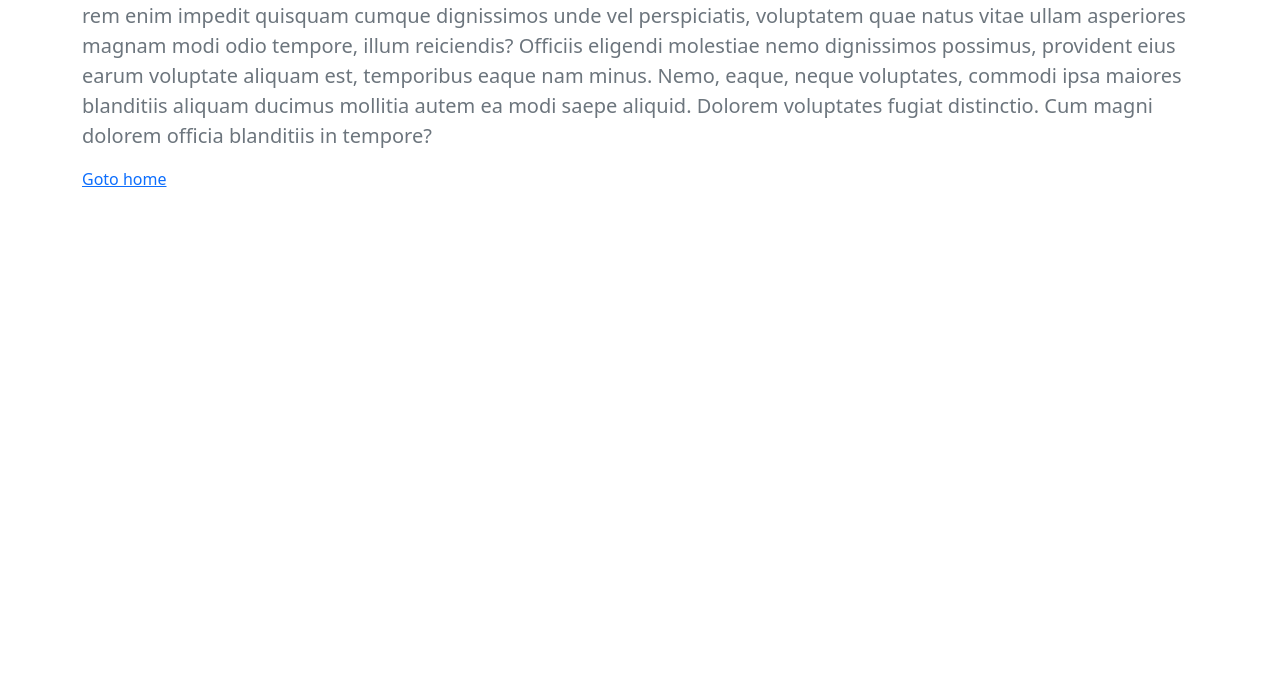
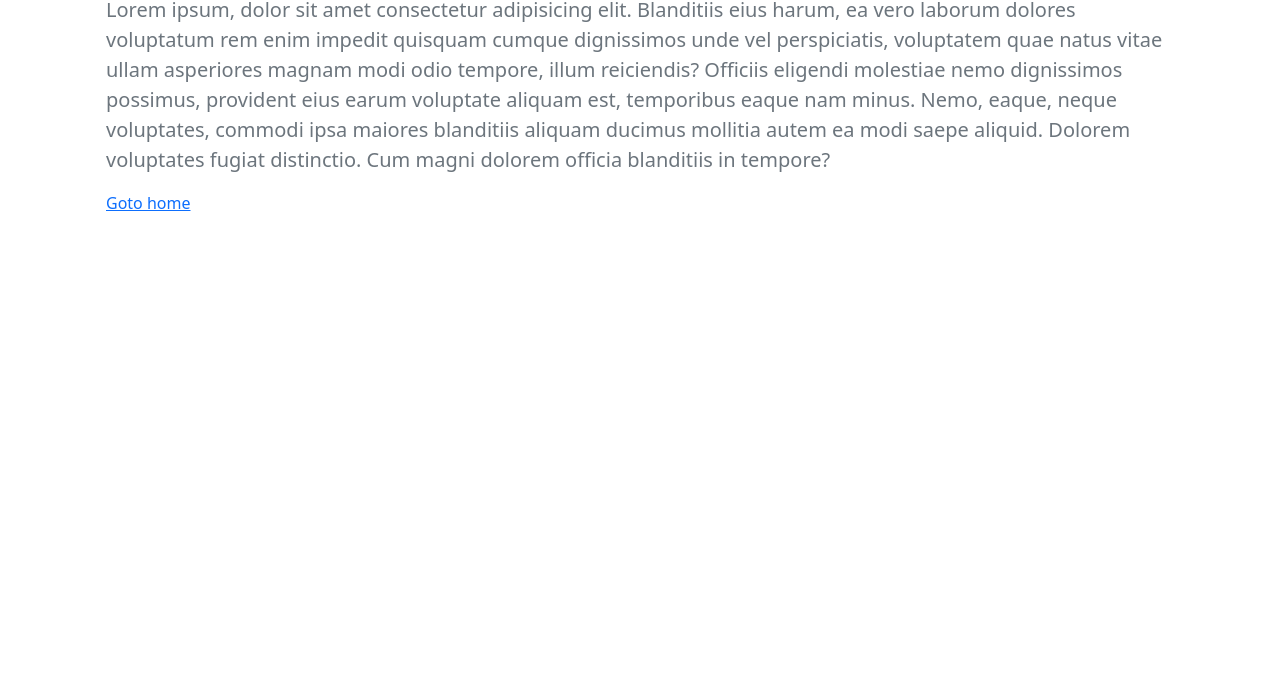
Before and after one commit to GameTega/tegaweb, a plain HTML site: page about.html in a window 1280 px wide. Shown: the part 123-800 px from the top of the page. Drawn offline with nearby package versions, Linux system fonts and the light colour scheme.

Commit message:
Add files via upload

```diff
--- a/about.html
+++ b/about.html
@@ -13,7 +13,7 @@
   <link rel="stylesheet" href="about.css">
   <body>
       <div class="container my-5 d-flex align-items-center justify-center">
-          <div class="content">
+          <div class="content p-4">
               <div class="para">
                 <h2>About us</h2>
                 <p class="lead text-muted">Lorem ipsum, dolor sit amet consectetur adipisicing elit. Blanditiis eius harum, ea vero laborum dolores voluptatum rem enim impedit quisquam cumque dignissimos unde vel perspiciatis, voluptatem quae natus vitae ullam asperiores magnam modi odio tempore, illum reiciendis? Officiis eligendi molestiae nemo dignissimos possimus, provident eius earum voluptate aliquam est, temporibus eaque nam minus. Nemo, eaque, neque voluptates, commodi ipsa maiores blanditiis aliquam ducimus mollitia autem ea modi saepe aliquid. Dolorem voluptates fugiat distinctio. Cum magni dolorem officia blanditiis in tempore?</p>
```
Also changed, not shown: index.html (+1 -1 lines).
